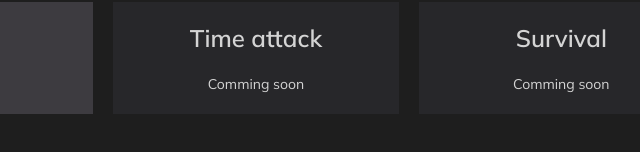
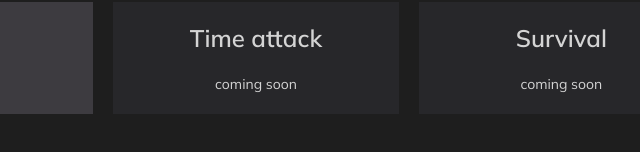
Before and after one commit to DanielEkerhovd/pokeguess.app, a website built with Vite: page index.html in a window 1280 px wide. Shown: the part 298-450 px from the top of the page, 384-1024 px from the left. Built offline with nearby package versions, Linux system fonts and the light colour scheme.

Commit message:
Fixed typo

```diff
--- a/index.html
+++ b/index.html
@@ -46,7 +46,7 @@
             class="flex flex-col justify-center items-center gap-5 p-5 w-full h-full rounded-sm"
           >
             <h2 class="text-2xl font-semibold">Time attack</h2>
-            <p class="text-sm">Comming soon</p>
+            <p class="text-sm">coming soon</p>
           </div>
         </a>
         <a
@@ -59,7 +59,7 @@
           >
             <h2 class="text-2xl font-semibold">Survival</h2>
             <div>
-              <p class="text-sm">Comming soon</p>
+              <p class="text-sm">coming soon</p>
             </div>
           </div>
         </a>
```
Also changed, not shown: README.md.
